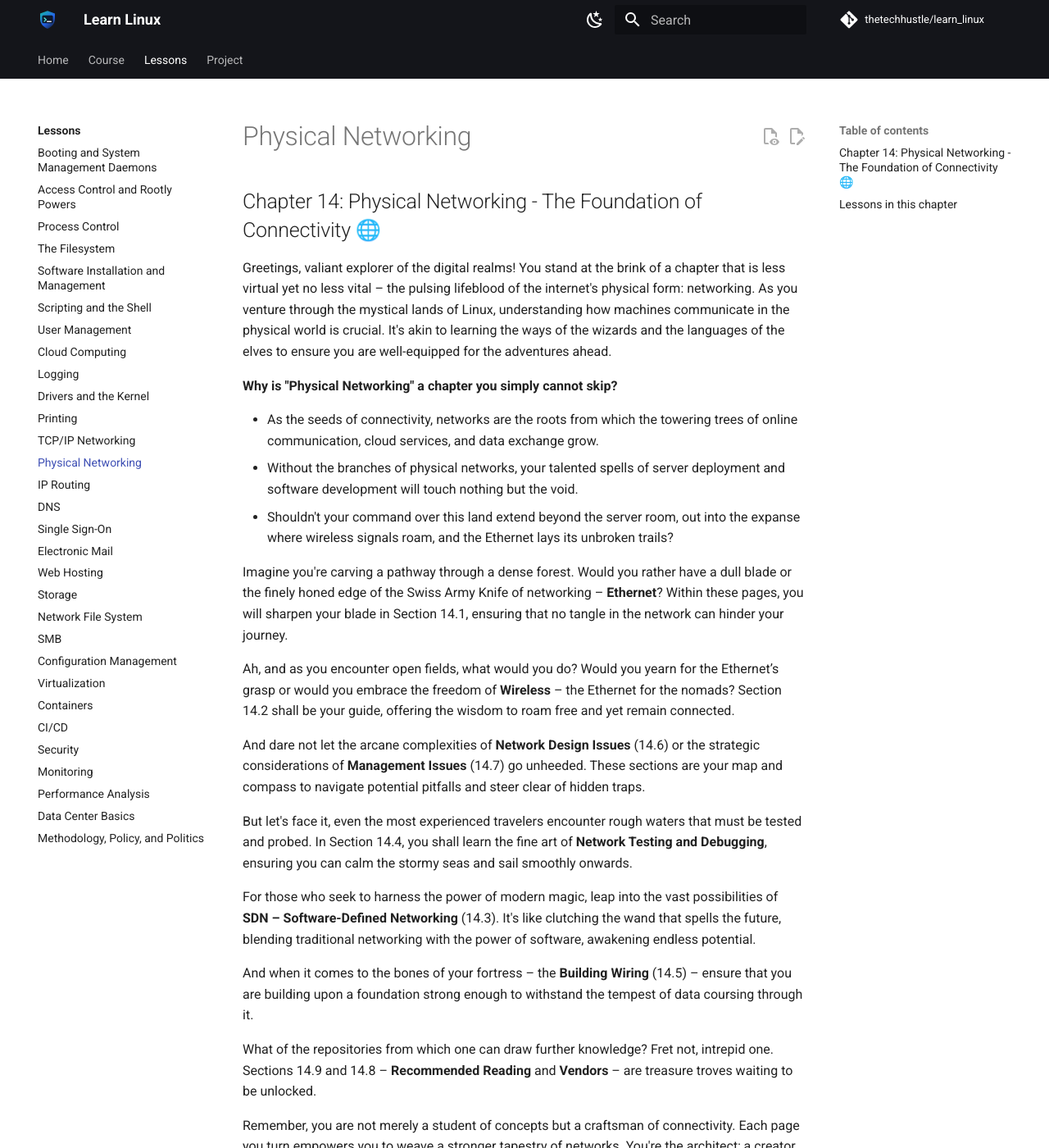
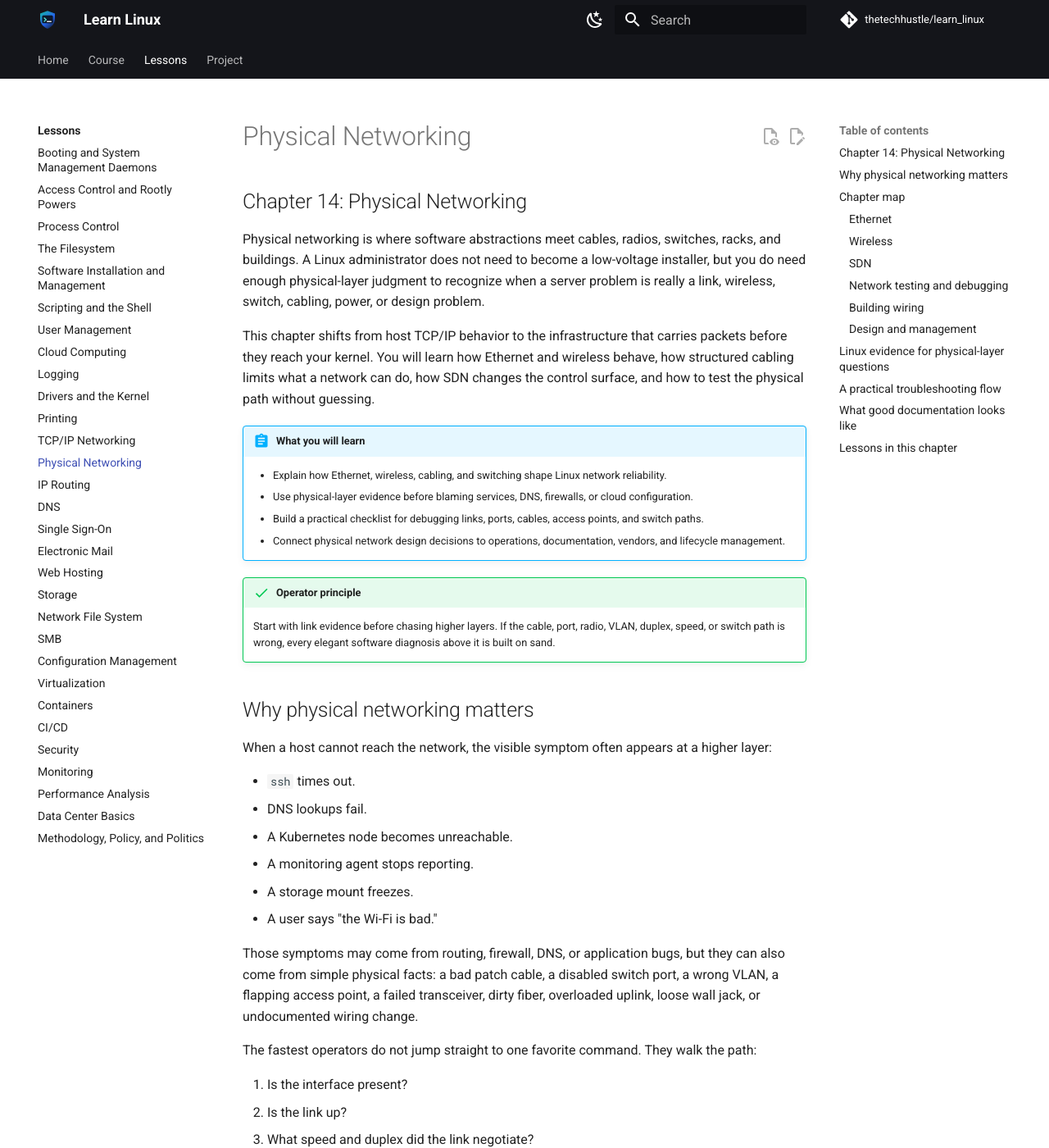
Before and after one commit to thetechhustle/learn_linux, an MkDocs documentation site: the page built from docs/lessons/14_physical_networking/README.md, in a window 1280 px wide and 1400 px high. Shown: the whole window at 82% size. Built offline with MkDocs 1.6.1 and Material for MkDocs 9.7.7, drawn with Linux system fonts in a browser that asks for light colours; comment, search, counter and statistics services are not loaded; some of the changed text lies outside the part shown.

Commit message:
Improve Chapter 14 physical networking overview (#115)
Co-authored-by: Jules Ai <jules@Juless-Air.ts.net lan>

````diff
--- a/docs/lessons/14_physical_networking/README.md
+++ b/docs/lessons/14_physical_networking/README.md
@@ -1,45 +1,138 @@
-## Chapter 14: Physical Networking - The Foundation of Connectivity 🌐
+## Chapter 14: Physical Networking
 
-Greetings, valiant explorer of the digital realms! You stand at the brink of a chapter that is less virtual yet no less vital – the pulsing lifeblood of the internet's physical form: networking. As you venture through the mystical lands of Linux, understanding how machines communicate in the physical world is crucial. It's akin to learning the ways of the wizards and the languages of the elves to ensure you are well-equipped for the adventures ahead.
+Physical networking is where software abstractions meet cables, radios, switches, racks, and buildings. A Linux administrator does not need to become a low-voltage installer, but you do need enough physical-layer judgment to recognize when a server problem is really a link, wireless, switch, cabling, power, or design problem.
 
-**Why is "Physical Networking" a chapter you simply cannot skip?**
+This chapter shifts from host TCP/IP behavior to the infrastructure that carries packets before they reach your kernel. You will learn how Ethernet and wireless behave, how structured cabling limits what a network can do, how SDN changes the control surface, and how to test the physical path without guessing.
 
-- As the seeds of connectivity, networks are the roots from which the towering trees of online communication, cloud services, and data exchange grow.
-- Without the branches of physical networks, your talented spells of server deployment and software development will touch nothing but the void.
-- Shouldn't your command over this land extend beyond the server room, out into the expanse where wireless signals roam, and the Ethernet lays its unbroken trails?
+!!! abstract "What you will learn"
+    - Explain how Ethernet, wireless, cabling, and switching shape Linux network reliability.
+    - Use physical-layer evidence before blaming services, DNS, firewalls, or cloud configuration.
+    - Build a practical checklist for debugging links, ports, cables, access points, and switch paths.
+    - Connect physical network design decisions to operations, documentation, vendors, and lifecycle management.
 
-Imagine you're carving a pathway through a dense forest. Would you rather have a dull blade or the finely honed edge of the Swiss Army Knife of networking – **Ethernet**? Within these pages, you will sharpen your blade in Section 14.1, ensuring that no tangle in the network can hinder your journey.
+!!! success "Operator principle"
+    Start with link evidence before chasing higher layers. If the cable, port, radio, VLAN, duplex, speed, or switch path is wrong, every elegant software diagnosis above it is built on sand.
 
-Ah, and as you encounter open fields, what would you do? Would you yearn for the Ethernet’s grasp or would you embrace the freedom of **Wireless** – the Ethernet for the nomads? Section 14.2 shall be your guide, offering the wisdom to roam free and yet remain connected.
+## Why physical networking matters
 
-And dare not let the arcane complexities of **Network Design Issues** (14.6) or the strategic considerations of **Management Issues** (14.7) go unheeded. These sections are your map and compass to navigate potential pitfalls and steer clear of hidden traps.
+When a host cannot reach the network, the visible symptom often appears at a higher layer:
 
-But let's face it, even the most experienced travelers encounter rough waters that must be tested and probed. In Section 14.4, you shall learn the fine art of **Network Testing and Debugging**, ensuring you can calm the stormy seas and sail smoothly onwards.
+- `ssh` times out.
+- DNS lookups fail.
+- A Kubernetes node becomes unreachable.
+- A monitoring agent stops reporting.
+- A storage mount freezes.
+- A user says "the Wi-Fi is bad."
 
-For those who seek to harness the power of modern magic, leap into the vast possibilities of **SDN – Software-Defined Networking** (14.3). It's like clutching the wand that spells the future, blending traditional networking with the power of software, awakening endless potential.
+Those symptoms may come from routing, firewall, DNS, or application bugs, but they can also come from simple physical facts: a bad patch cable, a disabled switch port, a wrong VLAN, a flapping access point, a failed transceiver, dirty fiber, overloaded uplink, loose wall jack, or undocumented wiring change.
 
-And when it comes to the bones of your fortress – the **Building Wiring** (14.5) – ensure that you are building upon a foundation strong enough to withstand the tempest of data coursing through it.
+The fastest operators do not jump straight to one favorite command. They walk the path:
 
-What of the repositories from which one can draw further knowledge? Fret not, intrepid one. Sections 14.9 and 14.8 – **Recommended Reading** and **Vendors** – are treasure troves waiting to be unlocked.
+1. Is the interface present?
+2. Is the link up?
+3. What speed and duplex did the link negotiate?
+4. Are error counters increasing?
+5. Is the host on the expected VLAN or wireless network?
+6. Does the switch or access point agree with the host's view?
+7. Is the cable, optics, patch panel, or radio environment suspect?
 
-Remember, you are not merely a student of concepts but a craftsman of connectivity. Each page you turn empowers you to weave a stronger tapestry of networks. You're the architect; a creator of lanes on which information travels at the blink of an eye. Your call is not only to learn but to apply, to experiment, and to achieve mastery.
+## Chapter map
 
-Digital warriors, future shapers of our connected world, be not daunted by the complexity of cables, signals, and protocols. Embrace them, and in doing so, rise to become formidable Linux Admins, SWEs, DevOps, SREs, and Cloud Engineers in the era ahead.
+### Ethernet
 
-Now, unsheathe your spirit of inquiry – for Chapter 14 awaits! 🛠️💻🔗
+Ethernet is the default language of wired networks. You will learn what matters operationally: link negotiation, MAC addresses, switching, VLANs, trunks, access ports, MTU, error counters, and why "plugged in" is not the same as healthy.
 
-<!-- lesson-index:start -->
+### Wireless
+
+Wireless is Ethernet with radio physics, shared airtime, roaming, interference, authentication, and access-point placement added to the problem. You will learn how to separate weak signal, congestion, client behavior, and network design issues.
+
+### SDN
+
+Software-defined networking moves more network intent into controllers, APIs, overlays, and policy engines. The lesson is not "SDN is magic." The lesson is that you still need to trace packets through physical links, virtual switches, tunnels, and policy rules.
+
+### Network testing and debugging
+
+Testing physical networks requires evidence from both endpoints and infrastructure. You will use interface counters, switch-port data, cable tests, packet captures, path probes, logs, and controlled swaps to narrow the fault.
+
+### Building wiring
+
+Structured cabling is operational debt or operational leverage, depending on how well it is labeled, tested, documented, and maintained. This section covers practical wiring realities that affect Linux systems: patch panels, runs, closets, PoE, fiber, grounding, and capacity planning.
+
+### Design and management
+
+Physical networks need ownership. Address plans, VLANs, switch stacks, wireless coverage, out-of-band access, spare parts, firmware, diagrams, and change control all become production concerns.
+
+## Linux evidence for physical-layer questions
+
+Start with read-only checks on the host:
+
+```bash
+ip link show
+ethtool eth0
+ip -s link show dev eth0
+networkctl status eth0
+nmcli device show eth0
+journalctl -k --grep='link\\|eth\\|enp\\|wlan'
+```
+
+For wireless clients, add:
+
+```bash
+iw dev
+iw dev wlan0 link
+nmcli dev wifi list
+journalctl -u NetworkManager --since -1h
+```
+
+These commands answer practical questions:
+
+- Did the kernel detect the interface?
+- Is carrier present?
+- What speed, duplex, and autonegotiation state were selected?
+- Are receive, transmit, CRC, drop, or carrier counters increasing?
+- Did the link flap recently?
+- Is the wireless client associated with the expected SSID and access point?
+- Is signal quality good enough for the workload?
+
+!!! warning "Be careful with interface changes"
+    Commands that change link state, MTU, VLANs, NetworkManager profiles, or switch configuration can disconnect your current session. When working remotely, prepare rollback access before changing the path you are using.
+
+## A practical troubleshooting flow
+
+Use this order when the symptom might be physical:
+
+1. Confirm the affected host, interface, location, switch port, VLAN, and time window.
+2. Check host link state and counters.
+3. Check whether the switch or access point sees the same device and link state.
+4. Swap the easiest reversible component first: cable, port, adapter, patch-panel position, or access point association.
+5. Compare with a known-good host on the same path.
+6. Capture packets only after basic link evidence is understood.
+7. Record the final root cause in the network map or runbook.
+
+The goal is not to replace network engineers. The goal is to bring them better evidence and avoid wasting time debugging Linux services when the physical path is broken.
+
+## What good documentation looks like
+
+For every production network segment, keep enough documentation that a new operator can answer:
+
+- Which switch and port serves this host?
+- Which VLAN or SSID should it use?
+- What speed, duplex, MTU, and PoE expectations are normal?
+- Where does the cable run terminate?
+- Which uplink carries this traffic upstream?
+- Which monitoring system records link status and errors?
+- Who owns switch, wireless, cabling, and ISP changes?
+
+Good physical network notes are boring by design. They turn emergencies into checklists.
 
 ## Lessons in this chapter
 
 - [14.1 Ethernet: The Swiss Army Knife of Networking](14.1_ethernet-_the_swiss_army_knife_of_networking.md)
-- [14.2 Wireless: Ethernet for Nomads 💼🌍](14.2_wireless-_ethernet_for_nomads.md)
+- [14.2 Wireless: Ethernet for Nomads](14.2_wireless-_ethernet_for_nomads.md)
 - [14.3 SDN: Software-Defined Networking](14.3_sdn-_software-defined_networking.md)
-- [14.4 Network Testing and Debugging 🔎💡🛠️](14.4_network_testing_and_debugging.md)
-- [14.5 Building Wiring - The Pillars of your Castle🏰](14.5_building_wiring.md)
+- [14.4 Network Testing and Debugging](14.4_network_testing_and_debugging.md)
+- [14.5 Building Wiring](14.5_building_wiring.md)
 - [14.6 Network Design Issues](14.6_network_design_issues.md)
 - [14.7 Management Issues](14.7_management_issues.md)
-- [14.8: Recommended Vendors 💎🔧](14.8_recommended_vendors.md)
-- [14.9 Recommended Reading 📚](14.9_recommended_reading.md)
-
-<!-- lesson-index:end -->
+- [14.8 Recommended Vendors](14.8_recommended_vendors.md)
+- [14.9 Recommended Reading](14.9_recommended_reading.md)
````
